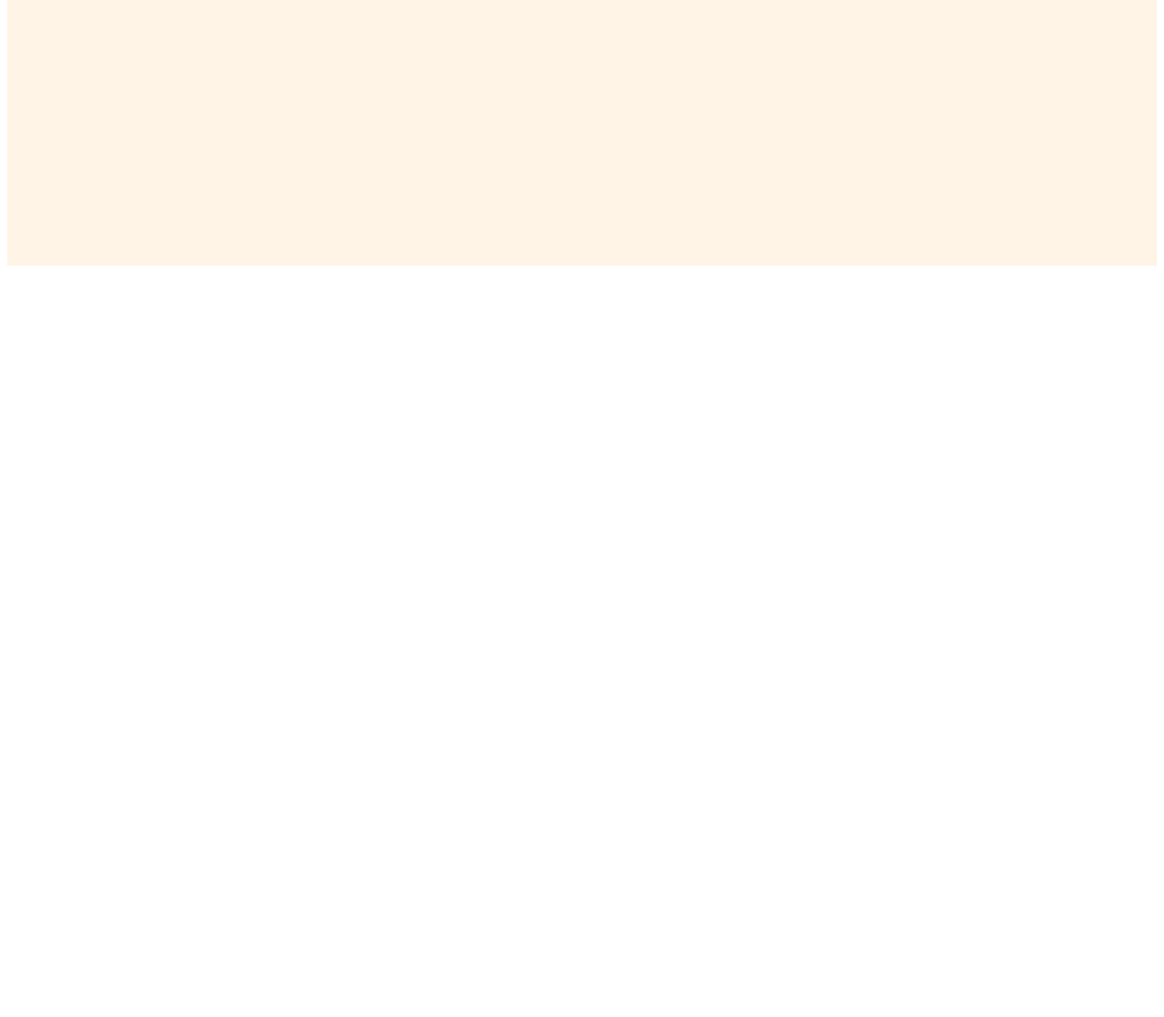
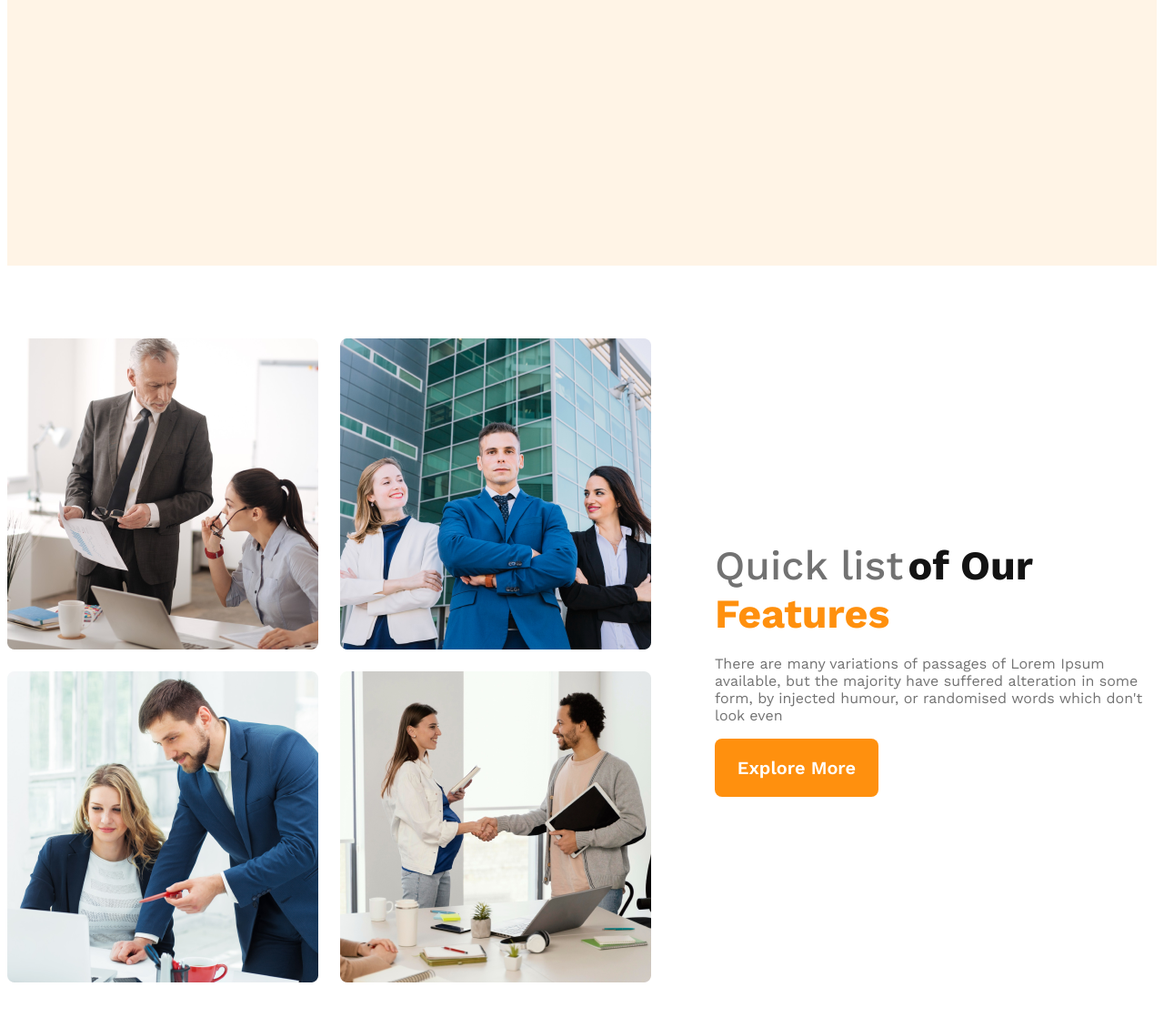
Before and after one commit to ShakilAhmedShihab/g3-architects-website, a plain HTML site: page index.html in a window 1280 px wide. Shown: the part 1066-2184 px from the top of the page at 91% size. Before the commit the page ends 1366 px from the top, so only its background shows below. Drawn offline with nearby package versions, Linux system fonts and the light colour scheme.

Commit message:
Feature added

```diff
--- a/index.html
+++ b/index.html
@@ -9,6 +9,7 @@
 </head>
 
 <body>
+    <!-- Header Starting -->
     <header>
         <nav>
             <h3 class="nav-title">G3 Architects</h3>
@@ -35,8 +36,25 @@
 
         </div>
 
+    </header>
+    <!-- Header End -->
 
-    </header>
+
+    <main>
+        <!-- Feature section start -->
+        <section class="feature">
+            <div class="team-picture">
+                <img src="images/team1.png" alt=""><img src="images/team2.png" alt=""><img src="images/team3.png" alt=""><img src="images/team4.png" alt="">
+            </div>
+            <div class="team-content">
+                <h3 class="feature-title"><span class="ql">Quick list</span> <span class="of-our">of Our</span> <br><span class="text-feature">Features</span></h3>
+                <p class="feature-description">There are many variations of passages of Lorem Ipsum available, but the majority have suffered alteration in some form, by injected humour, or randomised words which don't look even</p>
+                <button class="primary-button"><span class="explore-more-btn">Explore More</span></button>
+
+            </div>
+        </section>
+    </main>
+
 
 
 
--- a/styles/architects.css
+++ b/styles/architects.css
@@ -18,6 +18,7 @@
     border: none;
     cursor: pointer;
     padding: 20px;
+
 }
 
 /* Header Section */
@@ -96,6 +97,7 @@ nav>ul>li>a {
 
 /* Responsive Styles for Header */
 
+/* For mobile device */
 @media screen and (max-width:576px) {
     header {
         padding: 10px;
@@ -111,3 +113,56 @@ nav>ul>li>a {
     }
 
 }
+
+/* For tablet */
+@media screen and (min-width:576px) and (max-width:960px) {
+    header{
+        padding: 10px;
+        height: 924px;
+    }
+
+}
+
+/* Main Stat */
+main{
+    max-width: 1440px; /*most important ekta main or jekono section er jnno*/
+    margin: 80px auto; /*center align korar jnno*/
+
+}
+
+/* feature */
+.feature{
+    display: flex;
+    align-items: center;
+
+}
+.team-picture{
+    display: grid;
+    grid-template-columns: repeat(2 , 1fr);
+    gap: 1.5rem; /*24px = 1.5rem*/
+}
+.team-content{
+    padding-left: 70px;
+}
+
+/* Team content design */
+.ql{
+    font-size: 2.8rem;
+    font-weight: 500;
+    color: var(--Dark-03, #727272);
+}
+.of-our{
+    font-size: 2.8rem;
+    font-weight: 700;
+    color: var(--Dark-01, #131313);
+}
+.text-feature{
+    font-size: 2.8rem;
+    font-weight: 700;
+    color: #FF900E;
+}
+
+.feature-description{
+    color: var(--Dark-03, #727272);
+    font-weight: 400;
+}
```
